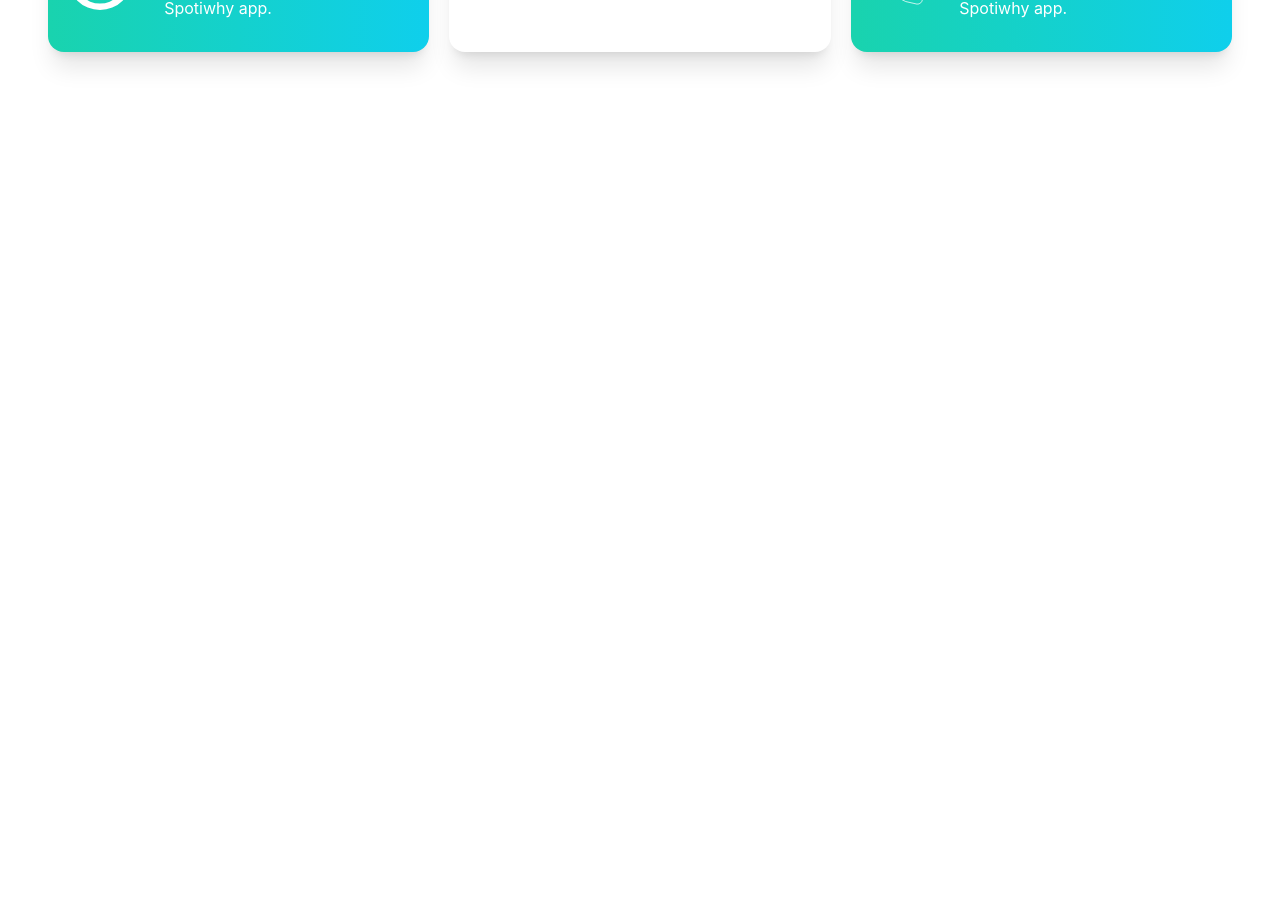
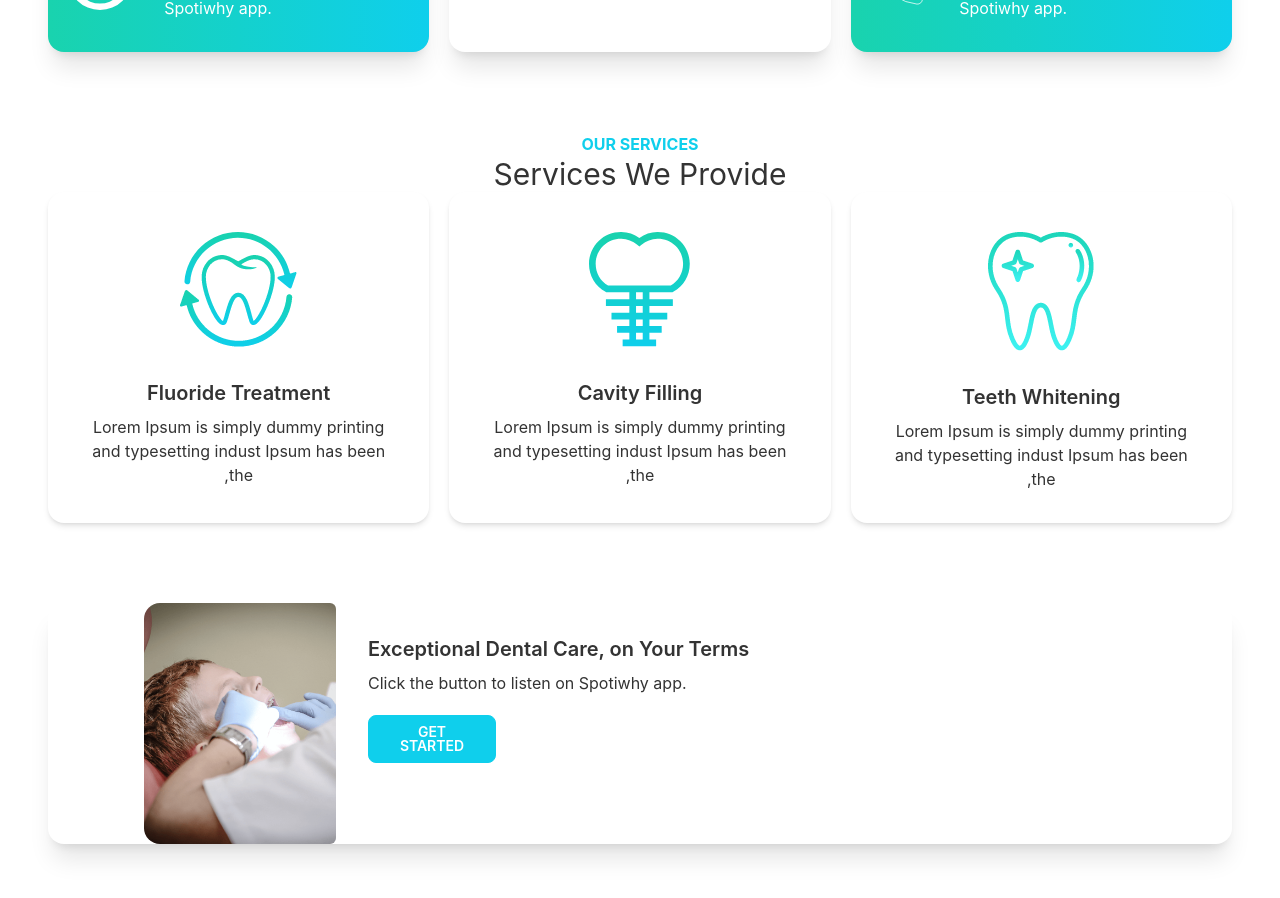
Before and after one commit to ariful892/doctors-portal-client-module71, a React (Create React App) app: page / in a window 1280 px wide. Shown: the part 1040-1938 px from the top of the page. Before the commit the page ends 1172 px from the top, so only its background shows below. Built offline with nearby package versions, Linux system fonts and the light colour scheme.

Commit message:
services  section  added in home page

```diff
--- /dev/null
+++ b/src/Pages/Home/DentalCare.js
@@ -0,0 +1,19 @@
+import React from 'react';
+import treatment from '../../assets/images/treatment.png';
+
+const DentalCare = () => {
+    return (
+        <div class="card lg:card-side bg-base-100 shadow-xl px-24 mt-20">
+            <figure>
+                <img className='w-48 rounded-md' src={treatment} alt="Album" />
+            </figure>
+            <div class="card-body">
+                <h2 class="card-title">Exceptional Dental Care, on Your Terms</h2>
+                <p >Click the button to listen on Spotiwhy app.<button class="btn btn-primary text-white w-32 mt-5 block">GET STARTED</button></p>
+
+            </div>
+        </div>
+    );
+};
+
+export default DentalCare;
--- a/src/Pages/Home/Home.js
+++ b/src/Pages/Home/Home.js
@@ -1,12 +1,14 @@
 import React from 'react';
 import Banner from './Banner';
 import Info from './Info';
+import Services from './Services';
 
 const Home = () => {
     return (
         <div className='px-12'>
             <Banner></Banner>
             <Info></Info>
+            <Services></Services>
         </div>
     );
 };
--- /dev/null
+++ b/src/Pages/Home/Service.js
@@ -0,0 +1,20 @@
+import React from 'react';
+
+const Service = ({ service }) => {
+
+    const { name, img, description } = service;
+
+    return (
+        <div class="card lg:max-w-lg bg-base-100 shadow-md">
+            <figure class="px-10 pt-10">
+                <img src={img} alt="Shoes" class="rounded-xl" />
+            </figure>
+            <div class="card-body items-center text-center">
+                <h2 class="card-title">{name}</h2>
+                <p>{description}</p>
+            </div>
+        </div>
+    );
+};
+
+export default Service;
--- /dev/null
+++ b/src/Pages/Home/Services.js
@@ -0,0 +1,45 @@
+import React from 'react';
+import fluoride from '../../assets/images/fluoride.png';
+import cavity from '../../assets/images/cavity.png';
+import whitening from '../../assets/images/whitening.png';
+import Service from './Service';
+import DentalCare from './DentalCare';
+
+const Services = () => {
+
+    const services = [
+        {
+            _id: 1,
+            name: "Fluoride Treatment",
+            img: fluoride,
+            description: "Lorem Ipsum is simply dummy printing and typesetting indust Ipsum has been ,the"
+        },
+        {
+            _id: 2,
+            name: "Cavity Filling",
+            img: cavity,
+            description: "Lorem Ipsum is simply dummy printing and typesetting indust Ipsum has been ,the"
+        },
+        {
+            _id: 3,
+            name: "Teeth Whitening",
+            img: whitening,
+            description: "Lorem Ipsum is simply dummy printing and typesetting indust Ipsum has been ,the"
+        }
+    ]
+
+    return (
+        <div className='my-20'>
+            <h4 className='uppercase text-primary font-bold text-center'>Our Services</h4>
+            <p className='text-center text-3xl'>Services We Provide</p>
+            <div className='grid sm:grid-cols-1 md:grid-cols-2 lg:grid-cols-3 gap-5'>
+                {
+                    services.map(service => <Service key={service._id} service={service}></Service>)
+                }
+            </div>
+            <DentalCare></DentalCare>
+        </div>
+    );
+};
+
+export default Services;
```
